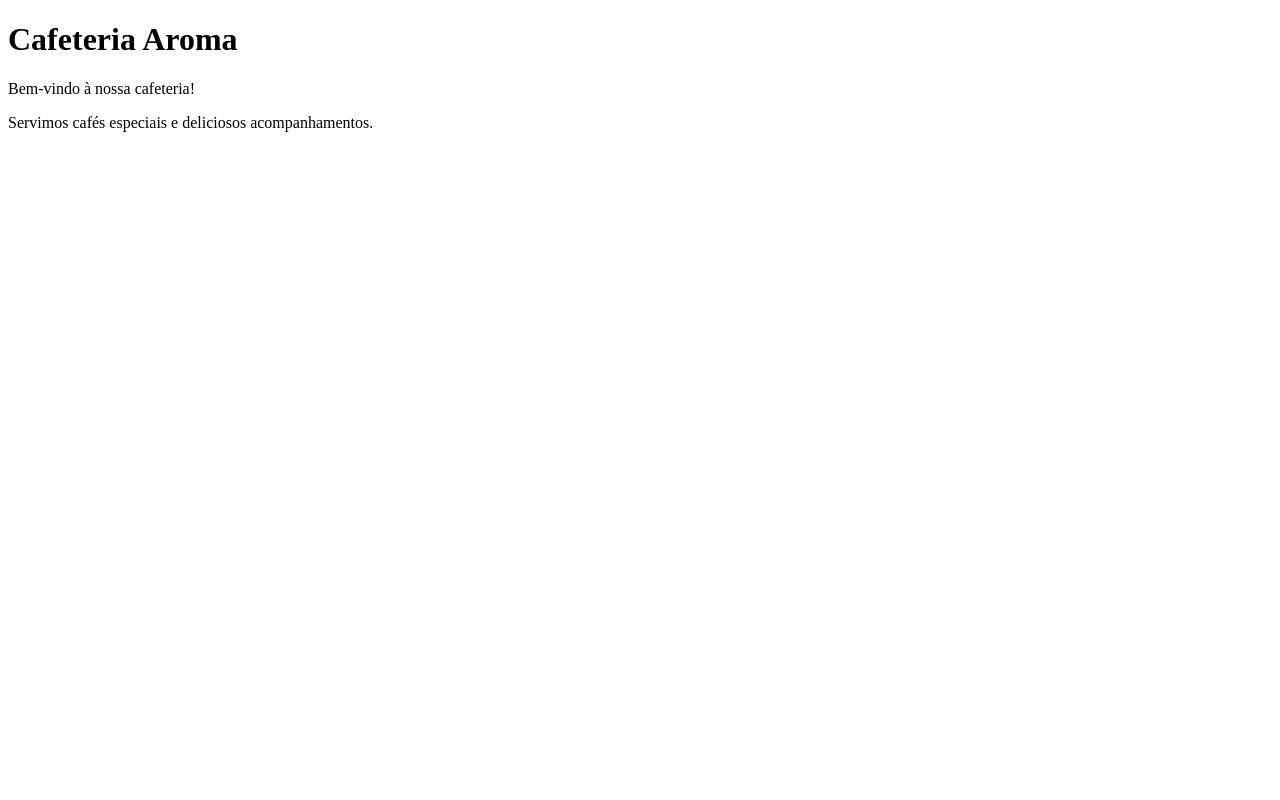
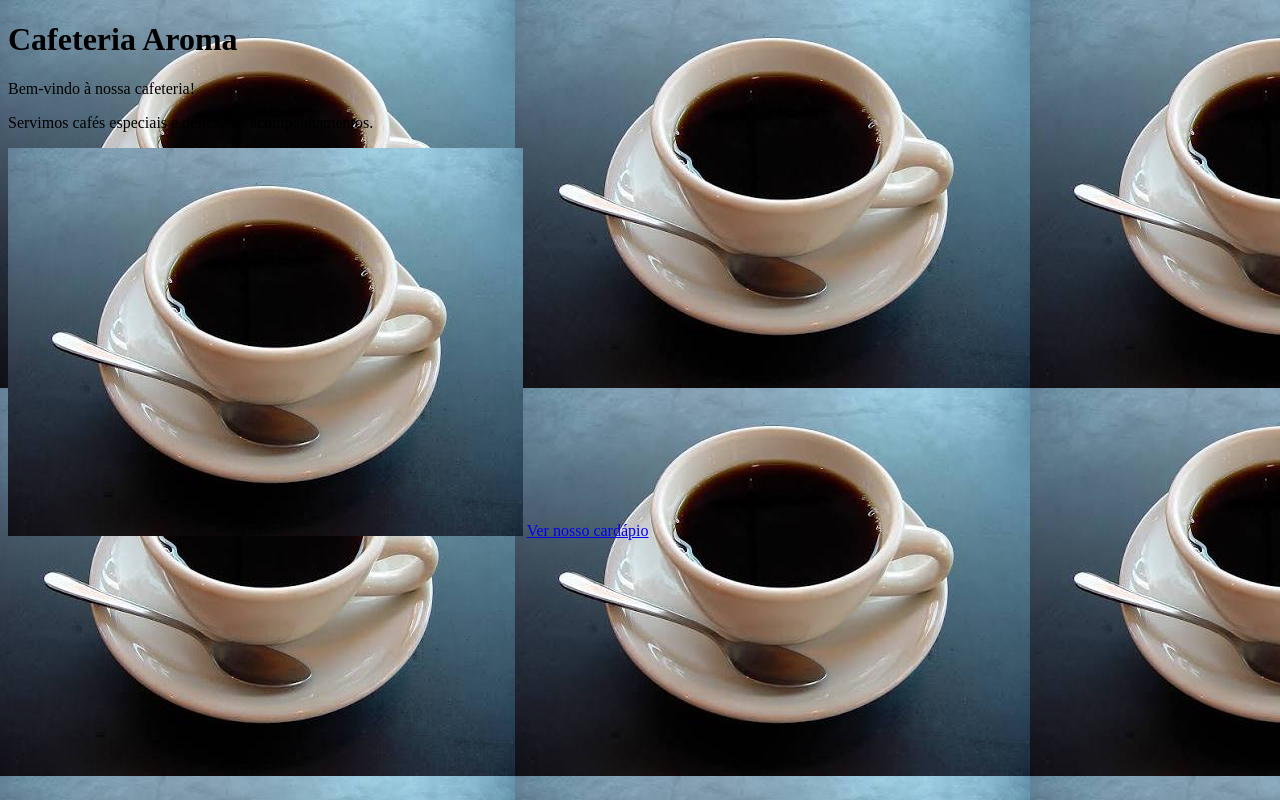
Before and after one commit to fabricio007-code/site-cafeteria, a plain HTML site: page index.html in a window 1280 px wide. Drawn offline with Linux system fonts and the light colour scheme.

Commit message:
feat: adiciona imagens ao site da cafeteria

```diff
--- a/css/style.css
+++ b/css/style.css
@@ -0,0 +1,3 @@
+body {
+    background-image: url("../images/cafe.jpeg");
+}
--- a/index.html
+++ b/index.html
@@ -12,5 +12,10 @@
     <p>Bem-vindo à nossa cafeteria!</p>
 
     <p>Servimos cafés especiais e deliciosos acompanhamentos.</p>
+
+    <img src="images/cafe.jpeg" alt="Xícara de café">
+    <a href="cardapio.html">Ver nosso cardápio</a>
+
+    <script src="js/script.js"></script>
 </body>
 </html>
```
Also changed, not shown: images/cafe.jpeg (added).
